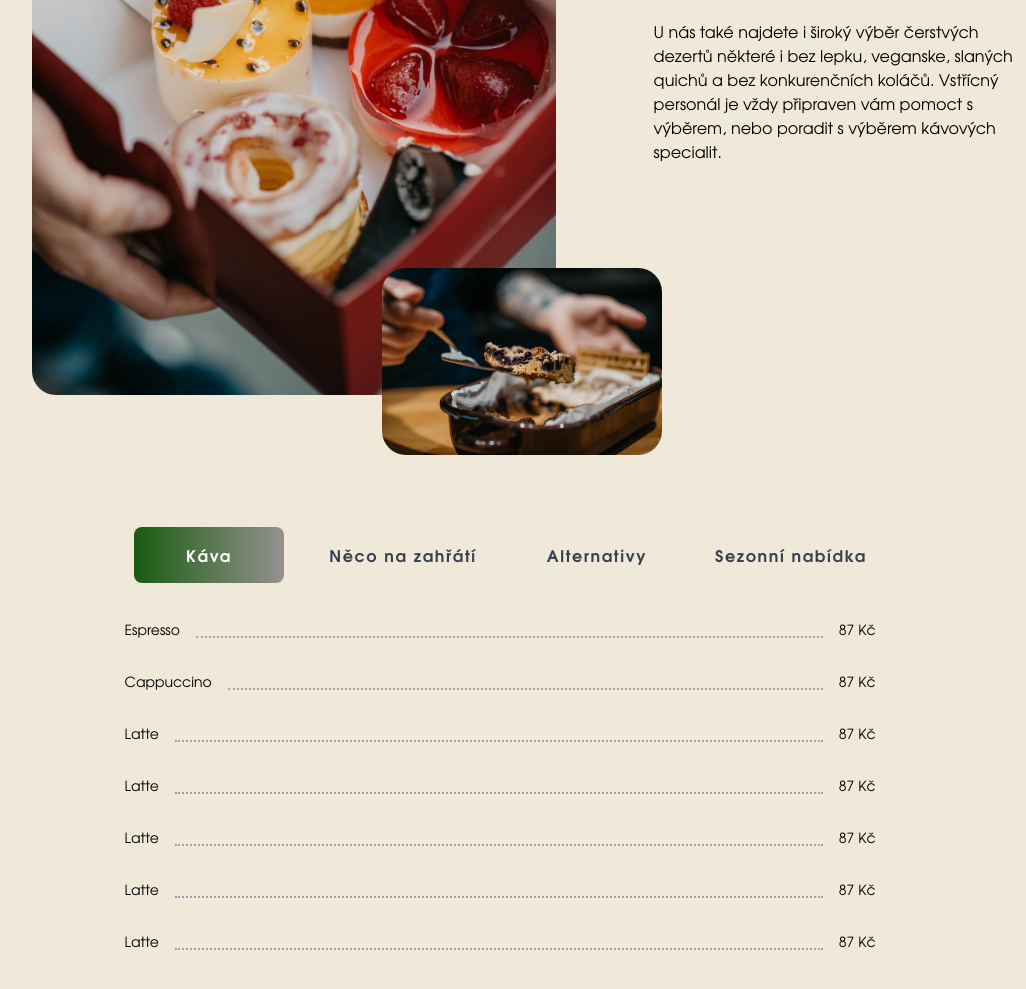
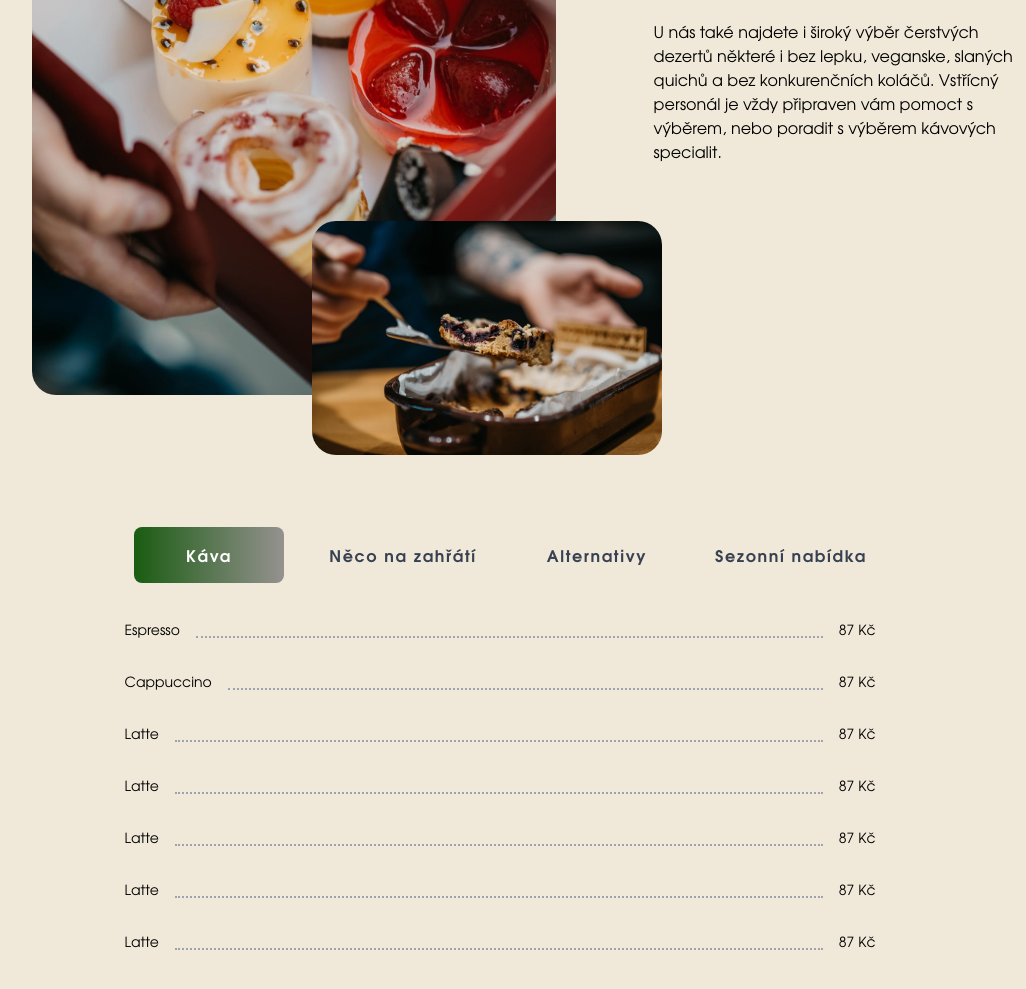
Before and after one commit to jkuce96/restc, a website: page src/site.ejs in a window 1280 px wide. Shown: the part 3094-4083 px from the top of the page, without its empty margins (140-1166 px from the left). Drawn offline with nearby package versions, Linux system fonts and the light colour scheme; files that its build step writes are made by us from their sources.

Commit message:
make bigger pic

```diff
--- a/src/site.ejs
+++ b/src/site.ejs
@@ -224,7 +224,7 @@
                 <div class="flex flex-col md:flex-row flex-grow-0 flex-shrink-0 basis-[60%] md:relative justify-center items-center gap-4 z-10 mb-10 md:m-0 lg:mb-0">
                     <img class="w-full sm:w-4/5 sm:h-3/4 md:h-full rounded-3xl" src="image/kolac-krabice.jpg" alt="">
                     <div class="flex md:absolute justify-center z-10 md:m-0 lg:mb-0 bottom-[-60px] right-[-40px]">
-                        <img class="w-full sm:w-4/5 sm:h-3/4 md:w-[280px] md:h-full rounded-3xl" src="image/kolac.jpg" alt="">
+                        <img class="w-full sm:w-4/5 sm:h-3/4 md:w-[280px] lg:w-[350px] md:h-full rounded-3xl" src="image/kolac.jpg" alt="">
                     </div>
                 </div>
                 <!-- CONTENT -->
```
Also changed, not shown: src/output.css.
